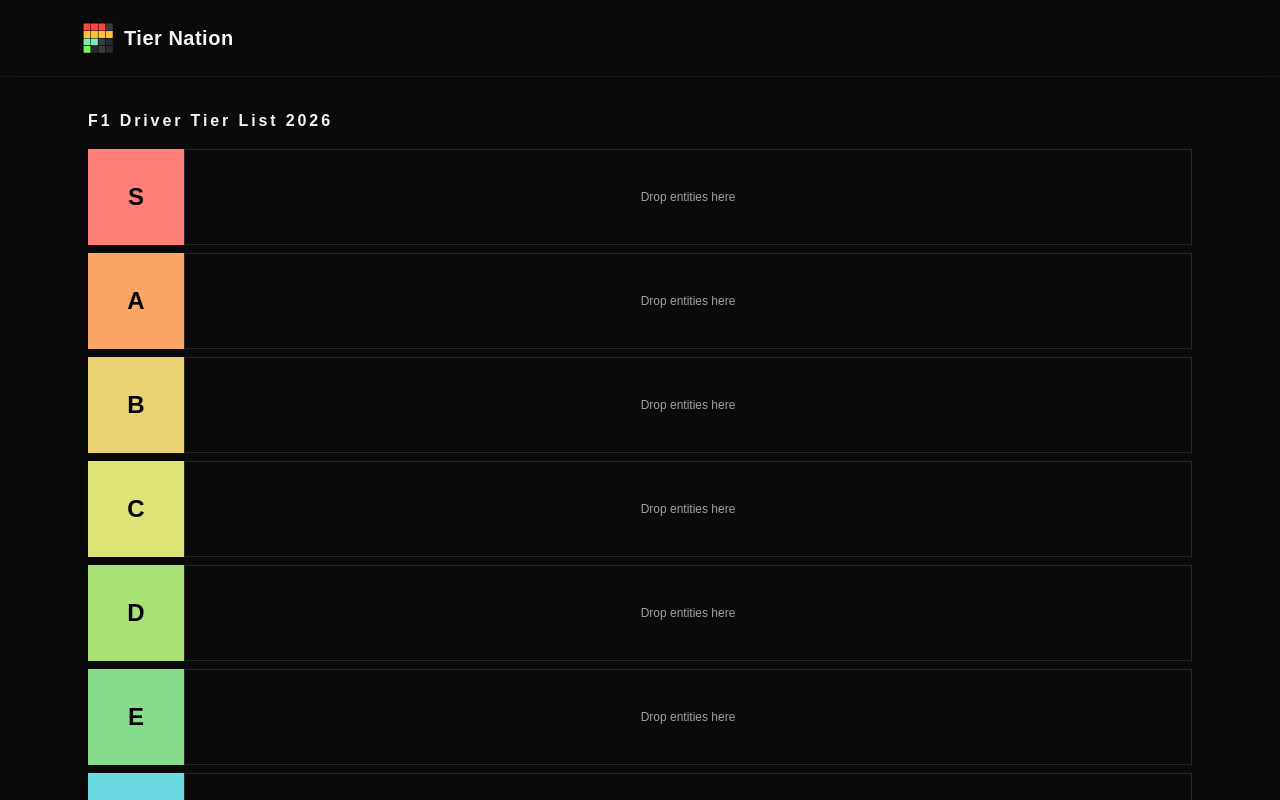
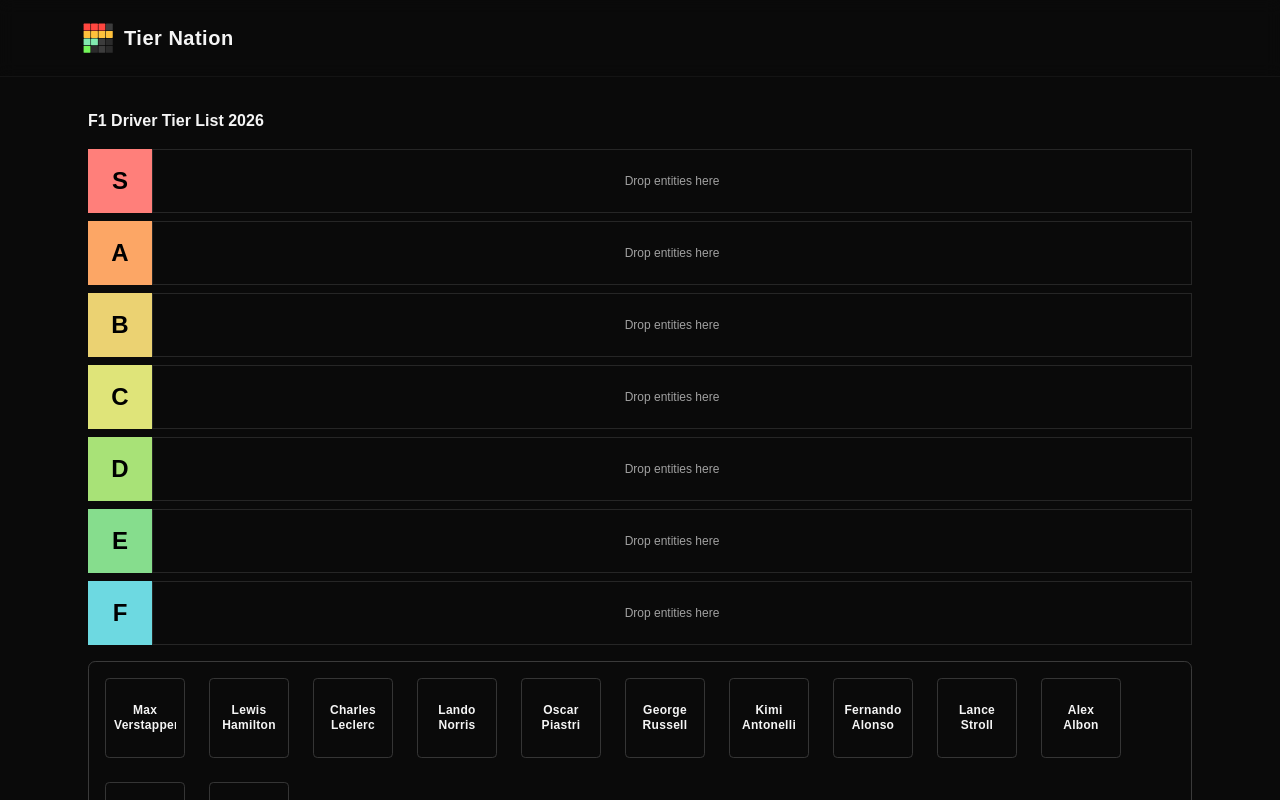
Before and after one commit to circuit-nation/tier_nation, a React (Vite) app in the folder client/: page /voting/f1-2026 in a window 1280 px wide. Shown: the top 800 px of the page. Built offline with nearby package versions, Linux system fonts and the light colour scheme.

Commit message:
fix: adjust styling and overflow handling in tier-row and voting-page components

```diff
--- a/client/src/pages/voting/components/tier-row.tsx
+++ b/client/src/pages/voting/components/tier-row.tsx
@@ -29,14 +29,14 @@
       data-destination={tier.value}
       {...dropzoneProps}
       className={cn(
-        'rounded-md transition-all',
+        'rounded-md transition-all ',
         isOver && 'ring-2 ring-ring/55'
       )}
     >
-      <div className={cn(`flex min-h-16 sm:min-h-20 md:min-h-24`)}>
+      <div className={cn(`flex min-h-16 max-h-32 md:max-h-48`)}>
         <div
           className={cn(
-            `aspect-square w-16 sm:w-20 md:w-24`,
+            `aspect-square w-16 `,
             `text-center text-xl md:text-2xl text-black font-bold flex items-center justify-center`,
             TIER_ACCENT_BY_VALUE[tier.value]
           )}
@@ -44,7 +44,7 @@
           {tier.label}
         </div>
 
-        <div className={cn(`flex-1`, `border border-muted p-1`)}>
+        <div className={cn(`flex-1`, `border border-muted p-1 overflow-y-auto`)}>
           <div className="flex flex-wrap gap-2">
             {entities.map((entity) => (
               <EntityCard
--- a/client/src/pages/voting/voting-page.tsx
+++ b/client/src/pages/voting/voting-page.tsx
@@ -126,7 +126,7 @@
     <div className="space-y-4 pb-28 sm:pb-0">
       <section className="">
         <div className="mb-4">
-          <p className="text-sm font-semibold tracking-[0.18em] text-foreground sm:text-base">
+          <p className="text-sm font-semibold text-foreground sm:text-base">
             {list.name}
           </p>
         </div>
```
